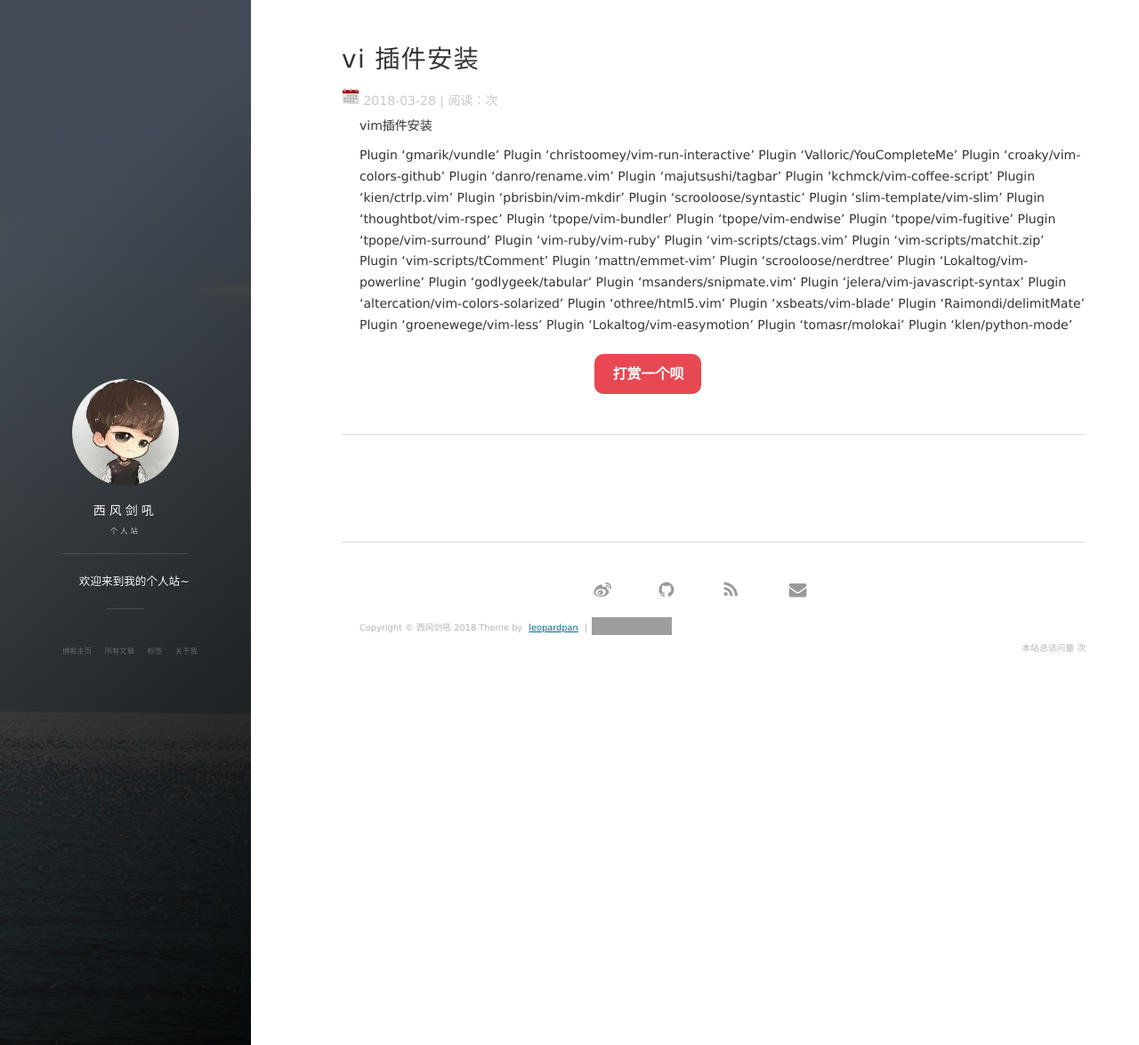
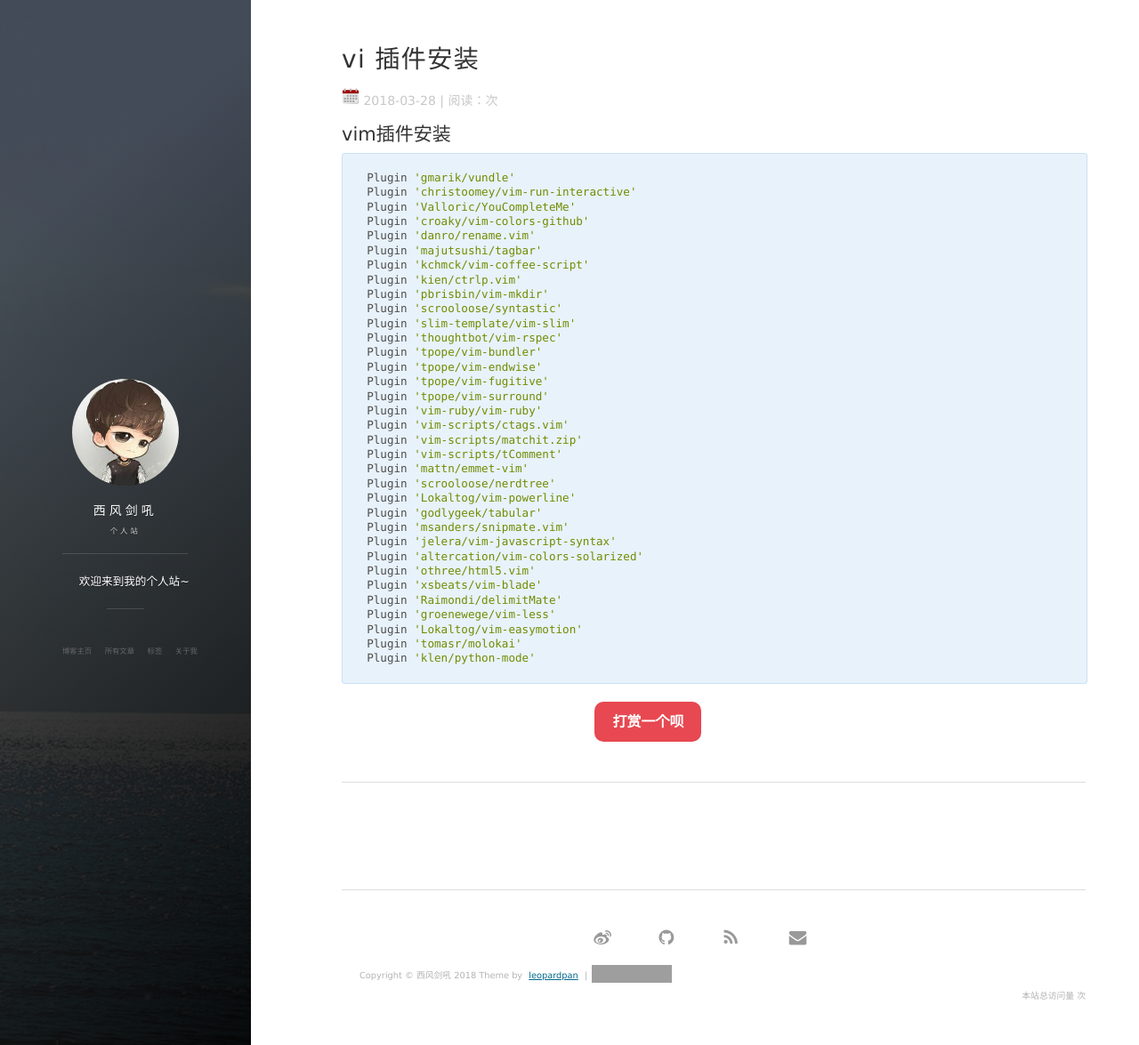
Before and after one commit to XFJH/XFJH.github.io, a Jekyll site: the page built from _posts/2018-03-28-vi.md, in a window 1280 px wide and 1175 px high. Shown: the whole window at 89% size. Built offline with Jekyll 4.4.1, drawn with Linux system fonts in a browser that asks for light colours; nearby versions of some CDN libraries; comment, search, counter and statistics services are not loaded; grey boxes are pictures that could not be loaded.

Commit message:
Update 2018-03-28-vi.md

````diff
--- a/_posts/2018-03-28-vi.md
+++ b/_posts/2018-03-28-vi.md
@@ -6,9 +6,8 @@ description: "vi常用插件的安装"
 tag: vi
 ---
 
-
-vim插件安装
-
+## vim插件安装
+``` bash
 Plugin 'gmarik/vundle'
 Plugin 'christoomey/vim-run-interactive'
 Plugin 'Valloric/YouCompleteMe'
@@ -43,3 +42,4 @@ Plugin 'groenewege/vim-less'
 Plugin 'Lokaltog/vim-easymotion'
 Plugin 'tomasr/molokai'
 Plugin 'klen/python-mode'
+```
````
